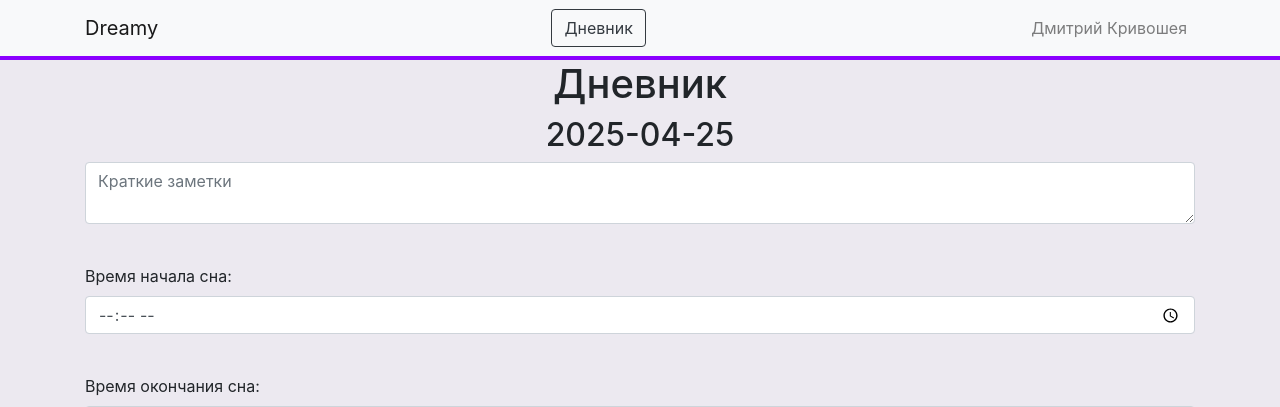
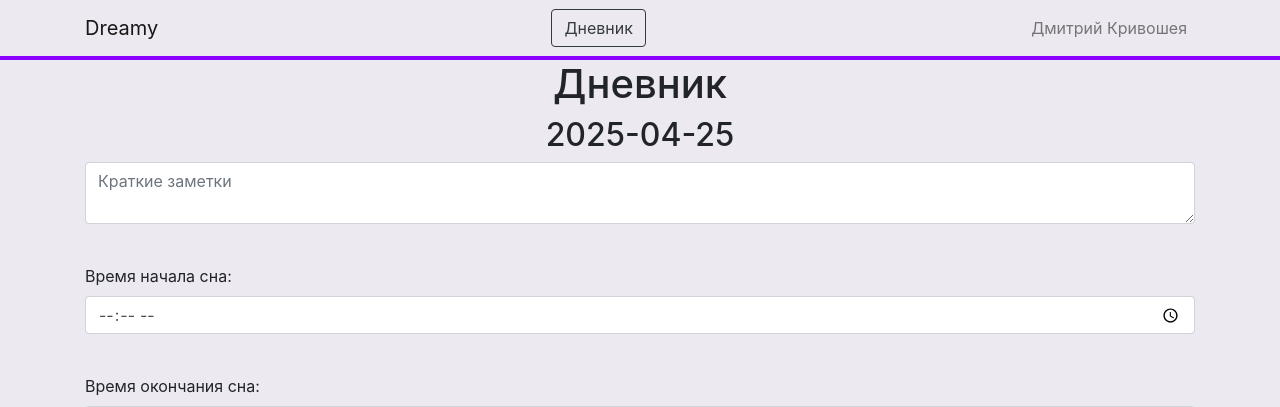
Before and after one commit to Dima123kr/Dreamy, a Flask app: page /diary in a window 1280 px wide. Shown: the top 407 px of the page. Run offline with Flask 3, Linux system fonts and the light colour scheme; a user stored in the database is signed in; some libraries are stand-ins or nearby versions.

Commit message:
Dreamy 0.4.2
Изменен дизайн навигации

```diff
--- a/static/css/base.css
+++ b/static/css/base.css
@@ -1,6 +1,7 @@
 .navbar{
     border-width: 2px;
     border-bottom: 4px #8b00ff solid;
+    background-color: #ece9f0;
 }
 
 body {
--- a/templates/base.html
+++ b/templates/base.html
@@ -9,7 +9,7 @@
 </head>
 
 <body>
-    <nav class="navbar navbar-expand-lg navbar-light bg-light">
+    <nav class="navbar navbar-expand-lg navbar-light">
         <div class="container">
             <a class="navbar-brand" href="/">Dreamy</a>
             <a class="btn btn btn-outline-dark btn-animated ml-auto" href="/diary_start">Дневник</a>
```
